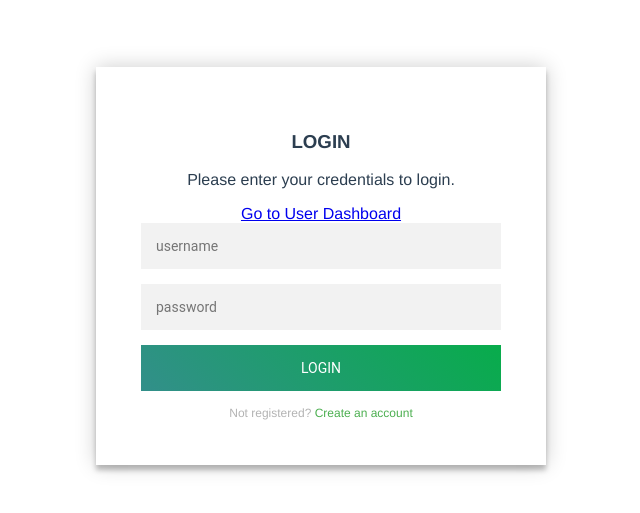
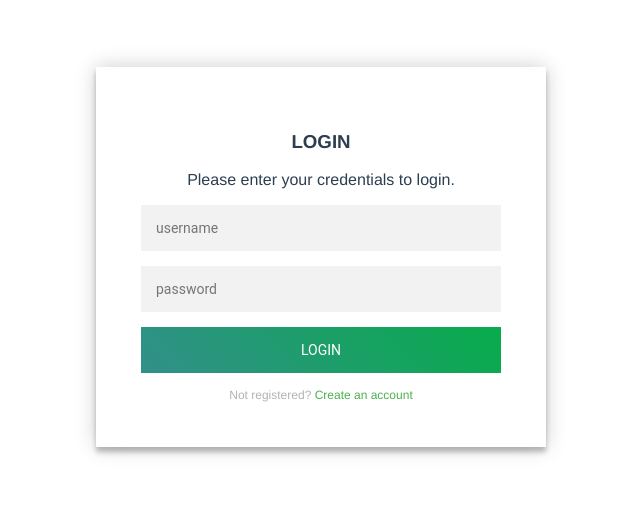
Before and after one commit to mukhtar-dewsolutions/vue-training, a Vue app in the folder login-task/: page / in a window 1280 px wide. Shown: the part 203-716 px from the top of the page, without its empty margins (319-959 px from the left). Built offline with nearby package versions, Linux system fonts and the light colour scheme; the HTML template or start-up script is replaced by a standard one.

Commit message:
removed unwanted code

```diff
--- a/login-task/src/components/Login.vue
+++ b/login-task/src/components/Login.vue
@@ -6,7 +6,6 @@
           <h3>LOGIN</h3>
           <p>Please enter your credentials to login.</p>
         </div>
-        <router-link to="/user-dashboard">Go to User Dashboard</router-link>
       </div>
       <div class="login-form">
         <input v-model="username" type="text" placeholder="username" />
```
